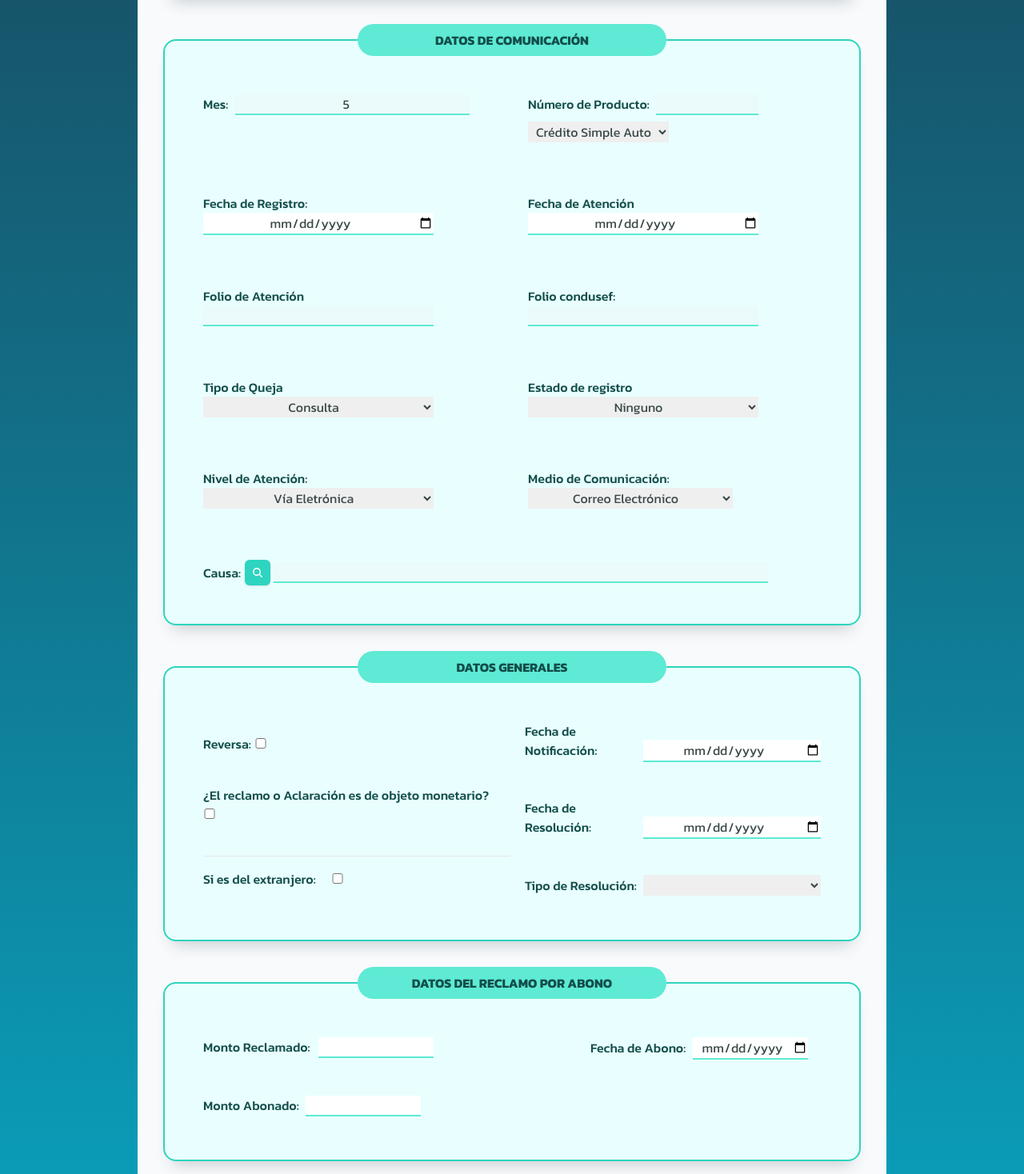
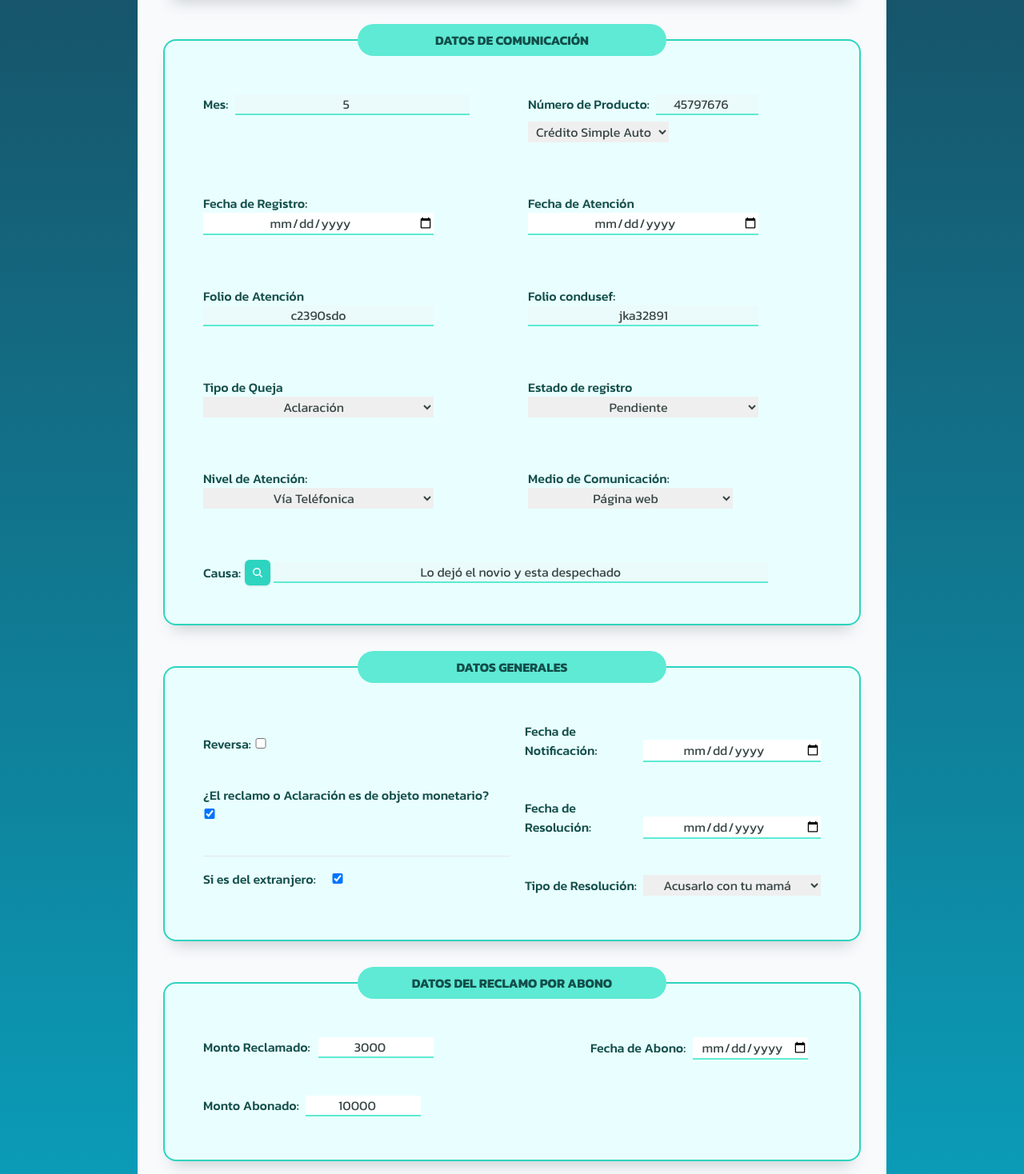
Before and after one commit to EmyRub/condusefApp, a React (Vite) app: page /condusefApp/quejas in a window 1280 px wide. Shown: the part 922-2390 px from the top of the page at 80% size. Built offline with nearby package versions, Linux system fonts and the light colour scheme.

Commit message:
formulario datos default

```diff
--- a/src/components/Forms/FragmentComunicacion.tsx
+++ b/src/components/Forms/FragmentComunicacion.tsx
@@ -54,11 +54,13 @@ export default function FragmentComunicacion() {
             <label htmlFor="nProd" className="w-full xl:w-40 text-center xl:text-left mb-2 xl:mb-0">Número de Producto:</label>
 
             <input
-              id="nProd"
+              id="nProdn"
               type="number"
-              className="w-full xl:w-32 mb-2"
+              className="w-full xl:w-32 mb-2 text-center"
+              value={state.reuneStateG.reuneData.nProdn}
               readOnly disabled
-              {...register('nProd', {
+
+              {...register('nProdn', {
                 required: "El tipo de localidad es obligatoria",
                 minLength: {
                   value: 0,
@@ -69,11 +71,13 @@ export default function FragmentComunicacion() {
             <select
               id="nProdS"
               className="w-full xl:w-44 text-center"
-              {...register('nProd', {
+              value={state.reuneStateG.reuneData.nProdS}
+
+              {...register('nProdS', {
                 required: true
               })}
             >
-              <option value="">Crédito Simple Auto</option>
+              <option value="1">Crédito Simple Auto</option>
             </select>
           </div>
 
@@ -82,7 +86,9 @@ export default function FragmentComunicacion() {
             <input
               id="fecReg"
               type="date"
+
               className="w-full xl:w-72 text-center"
+
               {...register('fecReg', {
                 required: 'Seleccionar Fecha de Registro.'
               })}
@@ -105,8 +111,9 @@ export default function FragmentComunicacion() {
             <label htmlFor="folAtn" className="w-full xl:w-36 text-center xl:text-left">Folio de Atención</label>
             <input
               id="folAtn"
-              type="number"
-              className="w-full xl:w-72"
+              type="text"
+              className="w-full xl:w-72 text-center"
+              value={state.reuneStateG.reuneData.folAtn}
               readOnly disabled
               {...register('folAtn', {
                 required: true,
@@ -119,8 +126,9 @@ export default function FragmentComunicacion() {
             <label htmlFor="folConduf" className="w-full xl:w-36 text-center xl:text-left">Folio condusef:</label>
             <input
               id="folConduf"
-              type="number"
-              className="w-full xl:w-72"
+              type="text"
+              className="w-full xl:w-72 text-center"
+              value={state.reuneStateG.reuneData.folConduf}
               readOnly disabled
               {...register('folConduf', {
                 required: true,
@@ -134,6 +142,7 @@ export default function FragmentComunicacion() {
 
             <select
               id="queja"
+              value={state.reuneStateG.reuneData.queja}
               className="w-full xl:w-72 text-center"
               {...register('queja', {
                 required: true
@@ -151,13 +160,14 @@ export default function FragmentComunicacion() {
             <select
               id="edoReg"
               className="w-full xl:w-72 text-center"
+              value={state.reuneStateG.reuneData.edoReg}
               {...register('eReg', {
                 required: true
               })}
             >
-              <option value="">Ninguno</option>
-              <option value="">Pendiente</option>
-              <option value="">Concluido</option>
+              <option value="1">Ninguno</option>
+              <option value="2">Pendiente</option>
+              <option value="3">Concluido</option>
             </select>
           </div>
 
@@ -167,11 +177,13 @@ export default function FragmentComunicacion() {
             <select
               id="nvlAtn"
               className="w-full xl:w-72 text-center"
+              value={state.reuneStateG.reuneData.nvlAtn}
               {...register('nvlAtn', {
                 required: 'Seleccionar nivel de atención'
               })}
             >
-              <option value="">Vía Eletrónica</option>
+              <option value="1">Vía Eletrónica</option>
+              <option value="2">Vía Teléfonica</option>
             </select>
           </div>
 
@@ -181,11 +193,13 @@ export default function FragmentComunicacion() {
             <select
               id="medioCmn"
               className="w-full xl:w-64 text-center"
+              value={state.reuneStateG.reuneData.medioCmn}
               {...register('medioCmn', {
                 required: true
               })}
             >
-              <option value="">Correo Electrónico</option>
+              <option value="1">Correo Electrónico</option>
+              <option value="2">Página web</option>
             </select>
           </div>
 
@@ -214,8 +228,9 @@ export default function FragmentComunicacion() {
 
           <input
             id="causa"
-            type="number"
+            type="text"
             className="basis-full lg:basis-4/5 text-center"
+            value={state.reuneStateG.reuneData.causa}
             readOnly disabled
             {...register('causa', {
               required: true,
@@ -239,6 +254,8 @@ export default function FragmentComunicacion() {
               <input
                 id="rever"
                 type="checkbox"
+                value="true"
+                checked={state.reuneStateG.reuneData.rever === true}
                 className='w-full lg:w-4'
                 {...register('rever')}
               />
@@ -249,6 +266,8 @@ export default function FragmentComunicacion() {
               <input
                 id="recl"
                 type="checkbox"
+                value='true'
+                checked={state.reuneStateG.reuneData.recl === true}
                 className='w-full lg:w-4'
                 {...register('recl')}
               />
@@ -260,6 +279,8 @@ export default function FragmentComunicacion() {
               <input
                 id="exg"
                 type="checkbox"
+                value='true'
+                checked={state.reuneStateG.reuneData.exg === true}
                 className='w-full lg:w-4'
                 {...register('exg')}
               />
@@ -297,11 +318,13 @@ export default function FragmentComunicacion() {
               <select
                 id="typeRe"
                 className="w-full lg:w-3/5 text-center"
+                value={state.reuneStateG.reuneData.typeRe}
                 {...register('typeRe', {
                   required: true
                 })}
               >
-                <option value=""></option>
+                <option value="1">Demandar</option>
+                <option value="2">Acusarlo con tu mamá</option>
               </select>
             </div>
           </section>
@@ -324,6 +347,7 @@ export default function FragmentComunicacion() {
               id="montRe"
               type="number"
               className="w-full lg:w-1/2 text-center"
+              value={state.reuneStateG.reuneData.montRe}
               {...register('montRe', {
                 required: true,
                 minLength: 0
@@ -350,6 +374,7 @@ export default function FragmentComunicacion() {
 
               id="montAbo"
               className="w-full lg:w-1/2 text-center"
+              value={state.reuneStateG.reuneData.montAbo}
               {...register('montAbo', {
                 required: true,
                 minLength: 0
--- a/src/reducers/reuneReducer.ts
+++ b/src/reducers/reuneReducer.ts
@@ -21,26 +21,26 @@ export const reuneInitialState: reuneStateProps = {
         genero: 'femenino',
         pori: false,
         mes: 5,
-        fecReg: '',
+        nProdn: 45797676,
+        nProdS: 1,
+        fecReg: new Date('2024-02-03').toISOString(),
         fecAtn: '',
-        folAtn: '',
-        folConduf: 0,
-        queja: '',
-        edoReg: '',
-        nProd: 0,
-        nProdS: '',
-        nvlAtn: '',
-        medioCmn: '',
-        causa: '',
-        rever: 0,
-        recl: 0,
-        exg: 0,
+        folAtn: 'c2390sdo',
+        folConduf: 'jka32891',
+        queja: 3,
+        edoReg: 2,
+        nvlAtn: 2,
+        medioCmn: '2',
+        causa: 'Lo dejó el novio y esta despechado',
+        rever: false,
+        recl: true,
+        exg: true,
         fecNot: '',
         fecReso: '',
-        typeRe: '',
-        montRe: 0,
+        typeRe: '2',
+        montRe: 3000,
         fecAbo: '',
-        montAbo: 0,
+        montAbo: 10000,
         inst: '',
         sector: '',
         cp: '',
```
Also changed, not shown: src/types/index.ts (+9 -9 lines).
